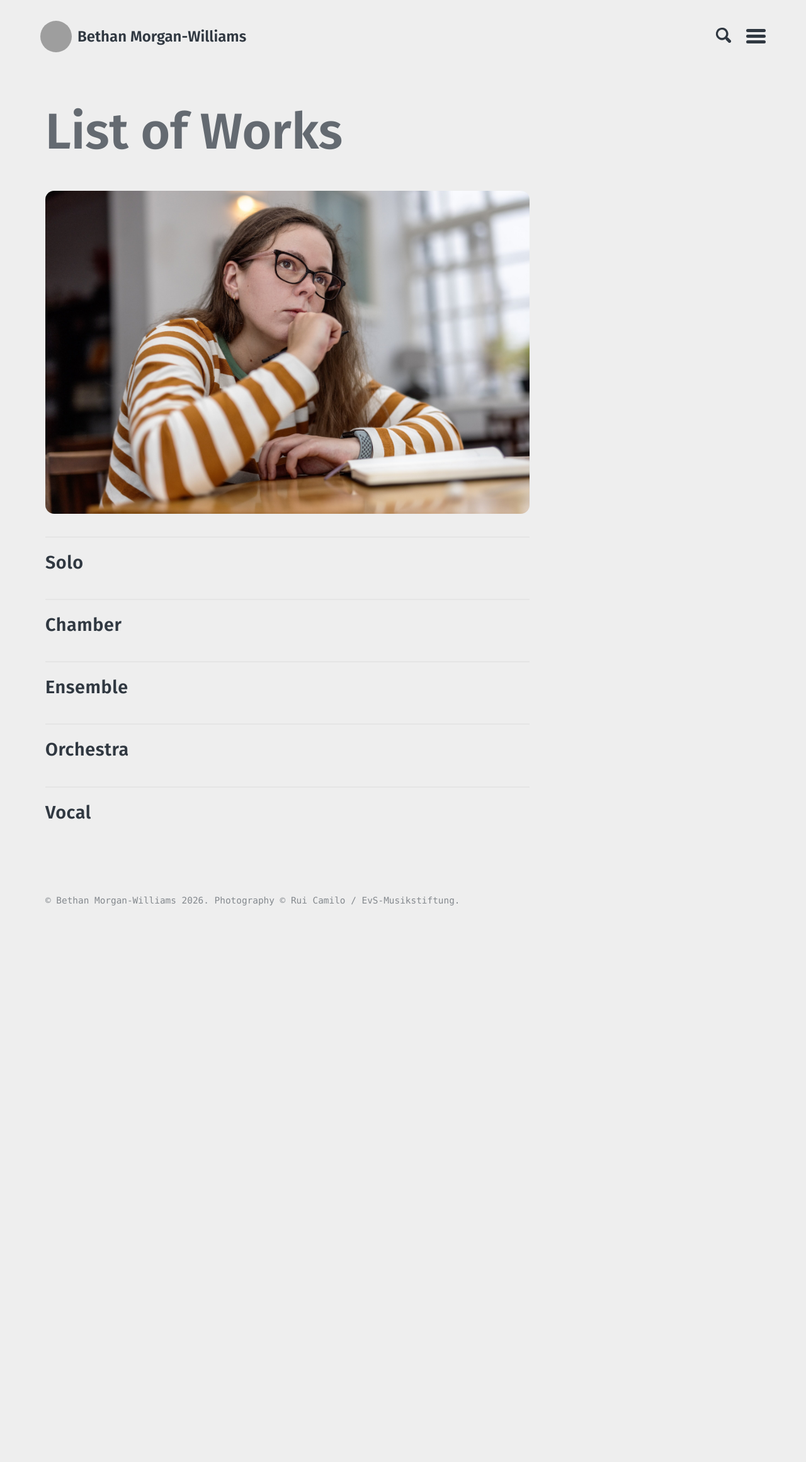
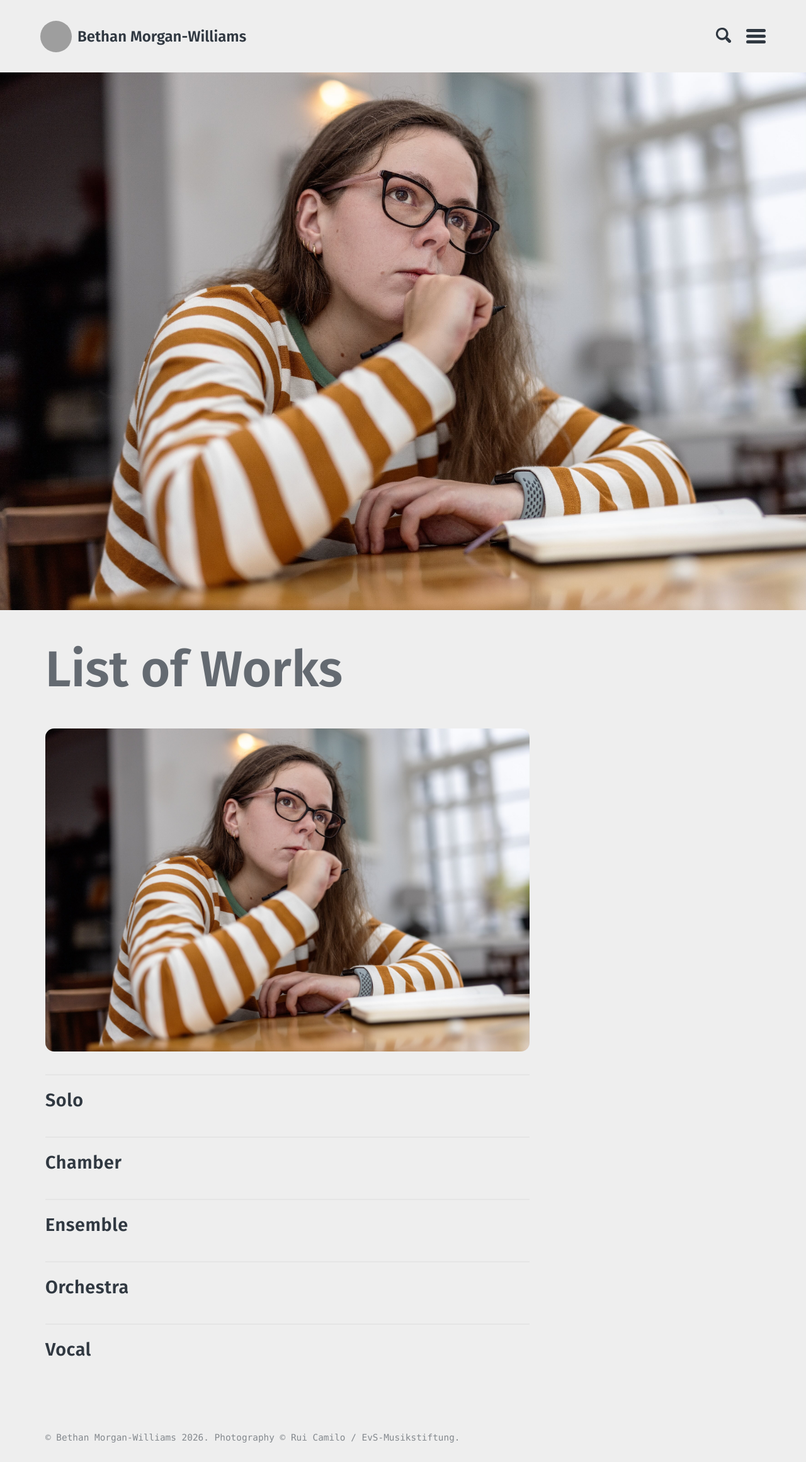
Before and after one commit to morganwilliamsb/website, a Jekyll site: the page built from works.md, in a window 1280 px wide. Shown: the whole page at 63% size. Built offline with Jekyll 4.4.1, drawn with Linux system fonts in a browser that asks for light colours; before the commit the page ends 1468 px from its top, so only the background shows below that; grey boxes are pictures that could not be loaded.

Commit message:
Add image to works.md
Add an image to the works page for visual enhancement.

```diff
--- a/works.md
+++ b/works.md
@@ -1,6 +1,7 @@
 ---
 title: "List of Works"
 layout: page
+image: /assets/images/girl-thinking.jpeg
 ---
 
 <img src="/assets/images/girl-thinking.jpeg" alt="Bethan Morgan-Williams" class="works-photo">
```
